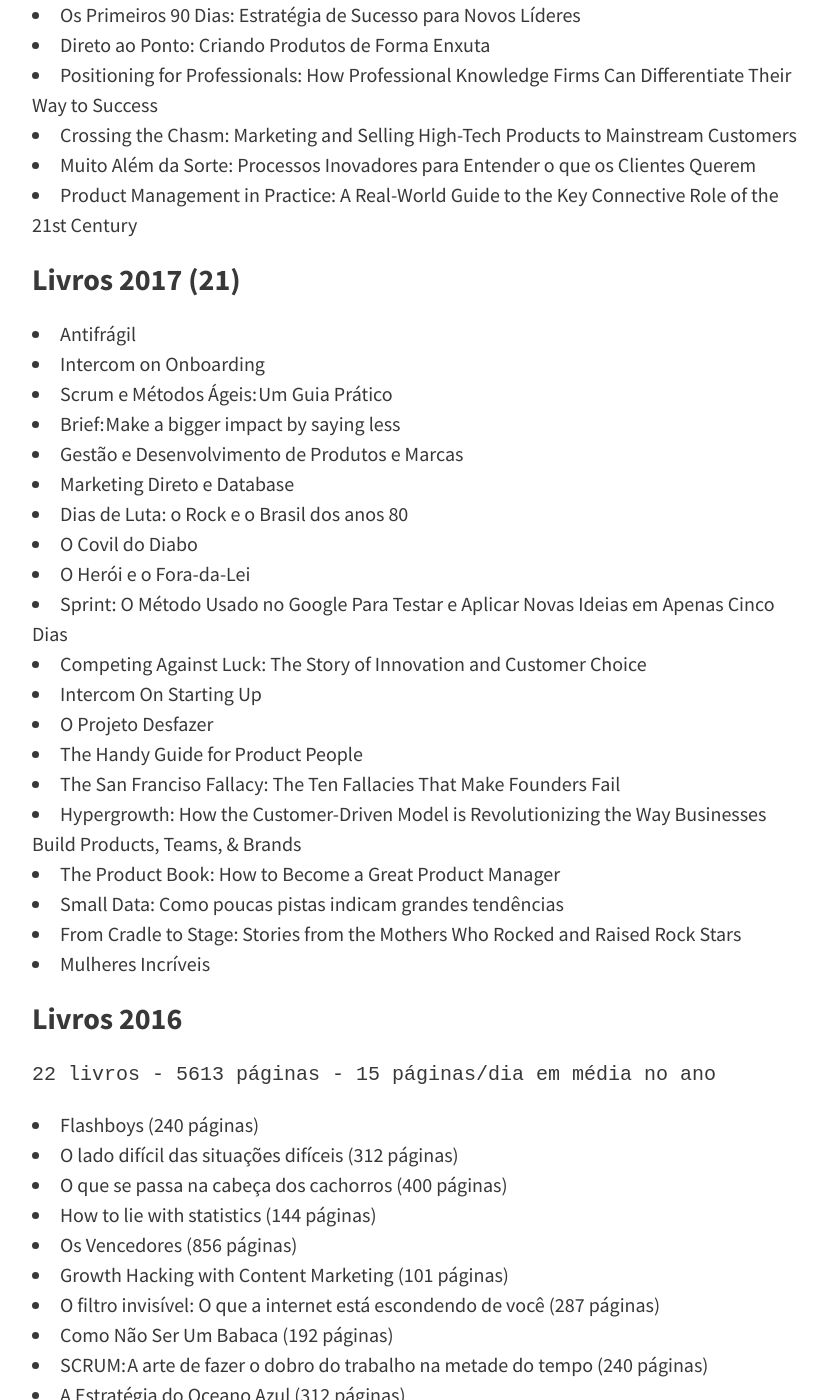
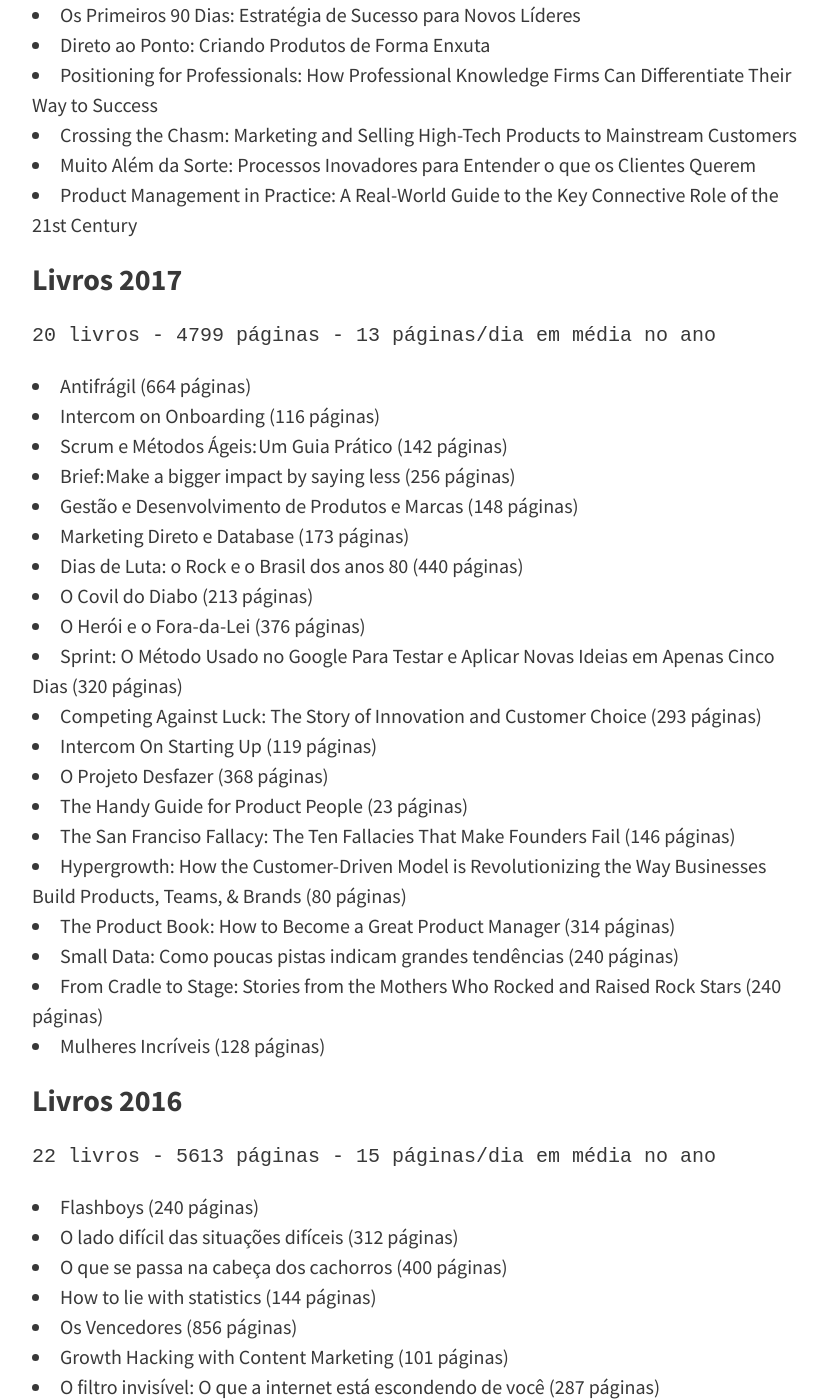
Before and after one commit to felipecbarbosa/felipecbarbosa.github.io, a Jekyll site: the page built from leituras.md, in a window 1280 px wide and 1400 px high, scrolled down 1187 px. Shown: the whole window, without its empty margins (224-1052 px from the left). Built offline with Jekyll 4.4.1, drawn with Linux system fonts in a browser that asks for light colours; nearby versions of some CDN libraries; comment, search, counter and statistics services are not loaded.

Commit message:
Update leituras.md

````diff
--- a/leituras.md
+++ b/leituras.md
@@ -34,27 +34,28 @@ Sempre procuro encontrar um tempo no meu dia-a-dia para colocar a leitura em dia
 - Muito Além da Sorte: Processos Inovadores para Entender o que os Clientes Querem
 - Product Management in Practice: A Real-World Guide to the Key Connective Role of the 21st Century
 
-### Livros 2017 (21)
-- Antifrágil
-- Intercom on Onboarding
-- Scrum e Métodos Ágeis: Um Guia Prático
-- Brief: Make a bigger impact by saying less
-- Gestão e Desenvolvimento de Produtos e Marcas
-- Marketing Direto e Database
-- Dias de Luta: o Rock e o Brasil dos anos 80
-- O Covil do Diabo
-- O Herói e o Fora-da-Lei
-- Sprint: O Método Usado no Google Para Testar e Aplicar Novas Ideias em Apenas Cinco Dias
-- Competing Against Luck: The Story of Innovation and Customer Choice
-- Intercom On Starting Up
-- O Projeto Desfazer
-- The Handy Guide for Product People
-- The San Franciso Fallacy: The Ten Fallacies That Make Founders Fail
-- Hypergrowth: How the Customer-Driven Model is Revolutionizing the Way Businesses Build Products, Teams, & Brands
-- The Product Book: How to Become a Great Product Manager
-- Small Data: Como poucas pistas indicam grandes tendências
-- From Cradle to Stage: Stories from the Mothers Who Rocked and Raised Rock Stars
-- Mulheres Incríveis
+### Livros 2017
+```20 livros - 4799 páginas - 13 páginas/dia em média no ano```
+- Antifrágil (664 páginas)
+- Intercom on Onboarding (116 páginas)
+- Scrum e Métodos Ágeis: Um Guia Prático (142 páginas)
+- Brief: Make a bigger impact by saying less (256 páginas)
+- Gestão e Desenvolvimento de Produtos e Marcas (148 páginas)
+- Marketing Direto e Database (173 páginas)
+- Dias de Luta: o Rock e o Brasil dos anos 80 (440 páginas)
+- O Covil do Diabo (213 páginas)
+- O Herói e o Fora-da-Lei (376 páginas)
+- Sprint: O Método Usado no Google Para Testar e Aplicar Novas Ideias em Apenas Cinco Dias (320 páginas)
+- Competing Against Luck: The Story of Innovation and Customer Choice (293 páginas)
+- Intercom On Starting Up (119 páginas)
+- O Projeto Desfazer (368 páginas)
+- The Handy Guide for Product People (23 páginas)
+- The San Franciso Fallacy: The Ten Fallacies That Make Founders Fail (146 páginas)
+- Hypergrowth: How the Customer-Driven Model is Revolutionizing the Way Businesses Build Products, Teams, & Brands (80 páginas)
+- The Product Book: How to Become a Great Product Manager (314 páginas)
+- Small Data: Como poucas pistas indicam grandes tendências (240 páginas)
+- From Cradle to Stage: Stories from the Mothers Who Rocked and Raised Rock Stars (240 páginas)
+- Mulheres Incríveis (128 páginas)
 
 ### Livros 2016
 ```22 livros - 5613 páginas - 15 páginas/dia em média no ano```
````
